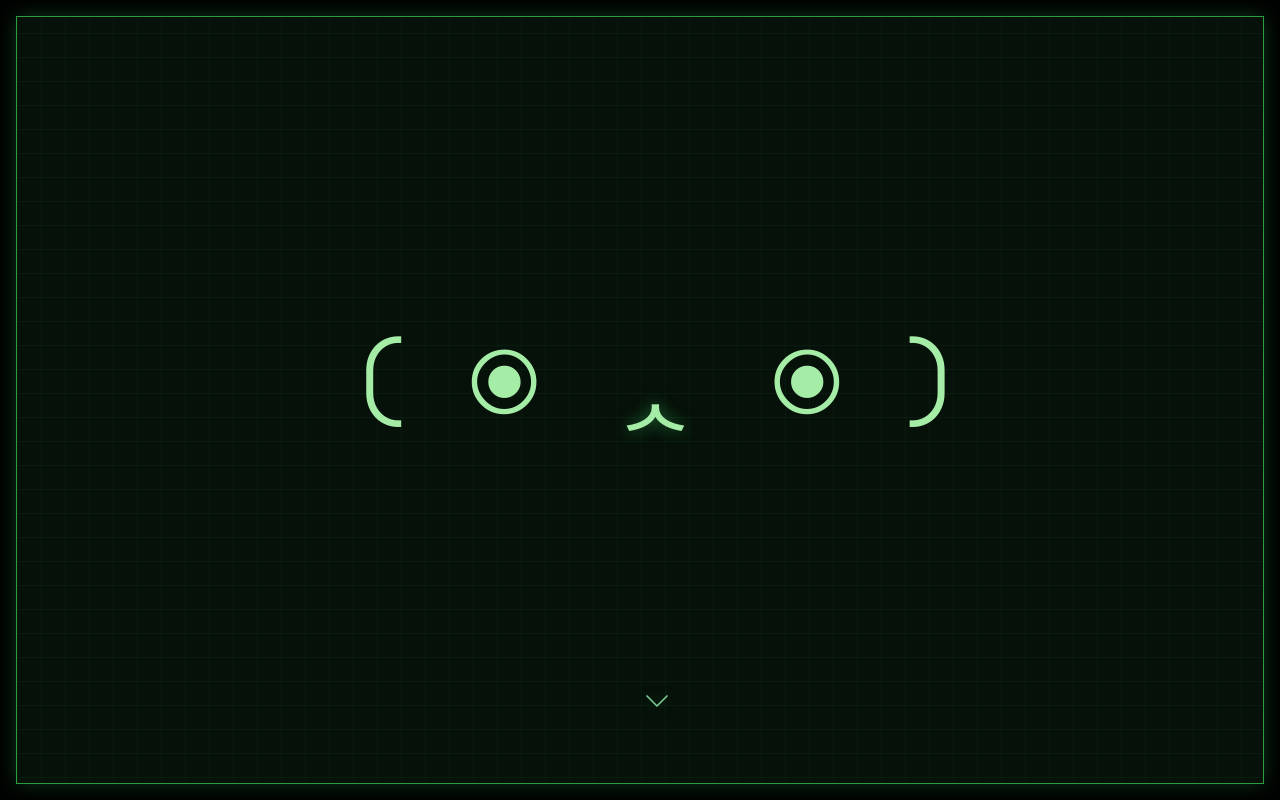
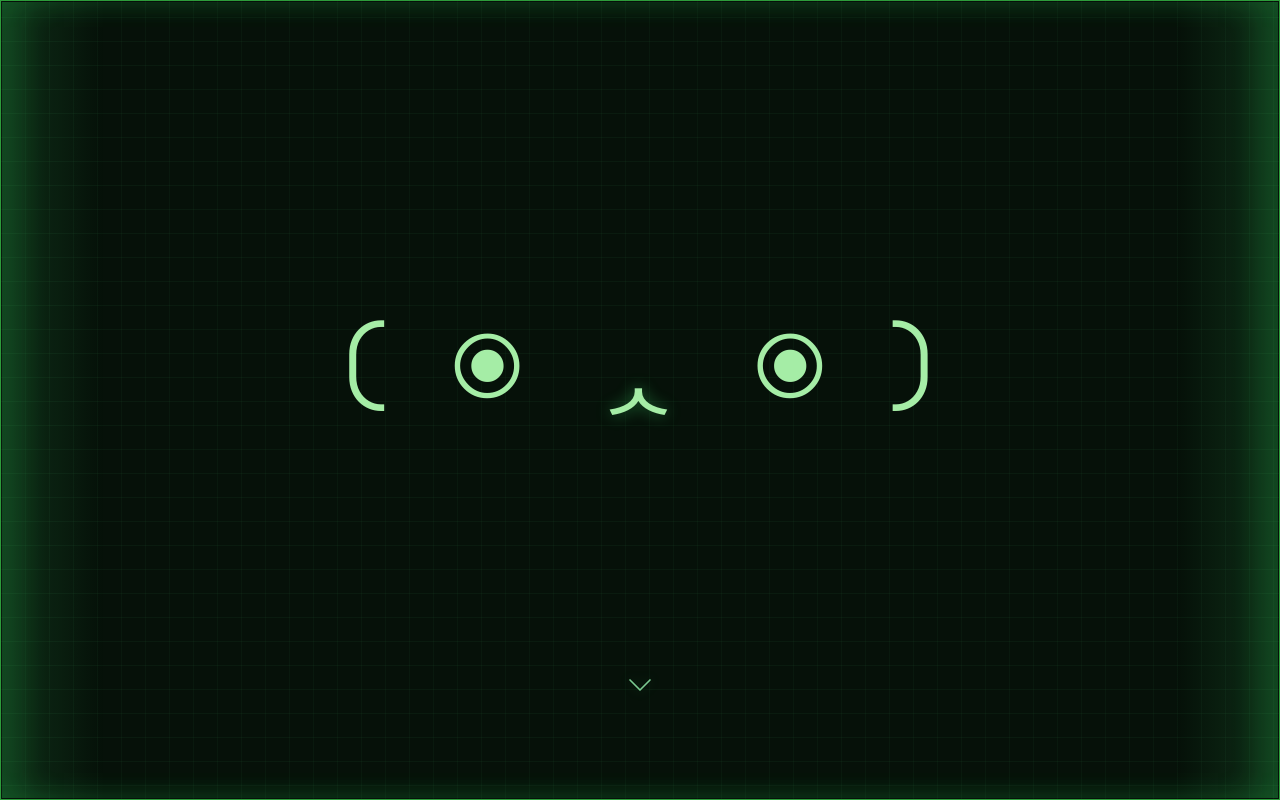
Before and after one commit to arcsine0/janscabs.dev-Portfolio, a React (Vite) app: page / in a window 1280 px wide. Built offline with nearby package versions, Linux system fonts and the light colour scheme.

Commit message:
refactor: Full-screen CRT + Edge glow

```diff
--- a/src/App.tsx
+++ b/src/App.tsx
@@ -171,10 +171,10 @@ function App() {
 	};
 
 	return (
-		<main className="min-h-screen bg-base-100 p-4 text-base-content">
-			<div className="relative h-[calc(100dvh-2rem)] w-full">
+		<main className="h-dvh w-full overflow-hidden bg-base-100 text-base-content">
+			<div className="relative h-full w-full">
 					<VHS
-						className="relative h-full w-full overflow-hidden border border-primary/70 bg-base-100 shadow-[0_0_18px_rgb(71_255_125_/_0.2)]"
+						className="crt-screen relative h-full w-full overflow-hidden border border-primary/70 bg-base-100"
 						barrel={0.5}
 						scanlines={0.18}
 						grain={0.12}
@@ -183,10 +183,10 @@ function App() {
 						contentClassName={page === "home" && !pastHero ? "home-hero-snap" : undefined}
 						contentId="terminal-scroll"
 						contentStyle={{
-							width: "100vw",
-							minWidth: "100vw",
-							height: "100dvh",
-							minHeight: "100dvh",
+							width: "100%",
+							minWidth: "100%",
+							height: "100%",
+							minHeight: "100%",
 						}}
 						onScroll={handleScreenScroll}
 					>
--- a/src/index.css
+++ b/src/index.css
@@ -172,6 +172,26 @@ body {
 		rgb(0 0 0 / 0.035) 3px
 	);
 	mix-blend-mode: screen;
+}
+.crt-screen {
+	box-shadow: 0 0 10px rgb(71 255 125 / 0.28);
+}
+.crt-screen::before {
+	position: absolute;
+	inset: 1px;
+	z-index: 10;
+	content: "";
+	background: linear-gradient(
+		90deg,
+		rgb(77 255 126 / 0.13),
+		transparent 8%,
+		transparent 92%,
+		rgb(77 255 126 / 0.13)
+	);
+	box-shadow:
+		inset 22px 0 28px rgb(50 255 108 / 0.12),
+		inset -22px 0 28px rgb(50 255 108 / 0.12);
+	pointer-events: none;
 }
 .terminal-app {
 	min-height: 100%;
```
